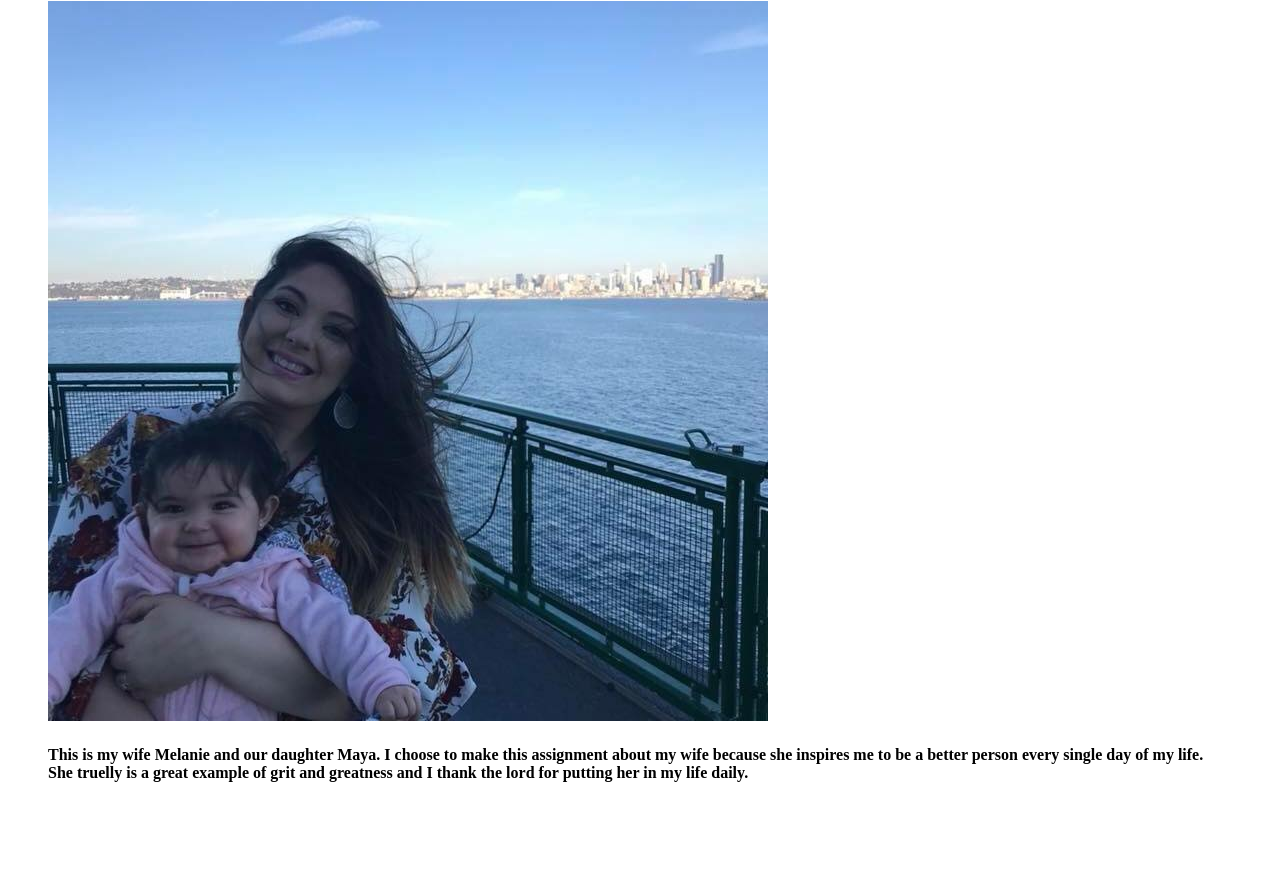
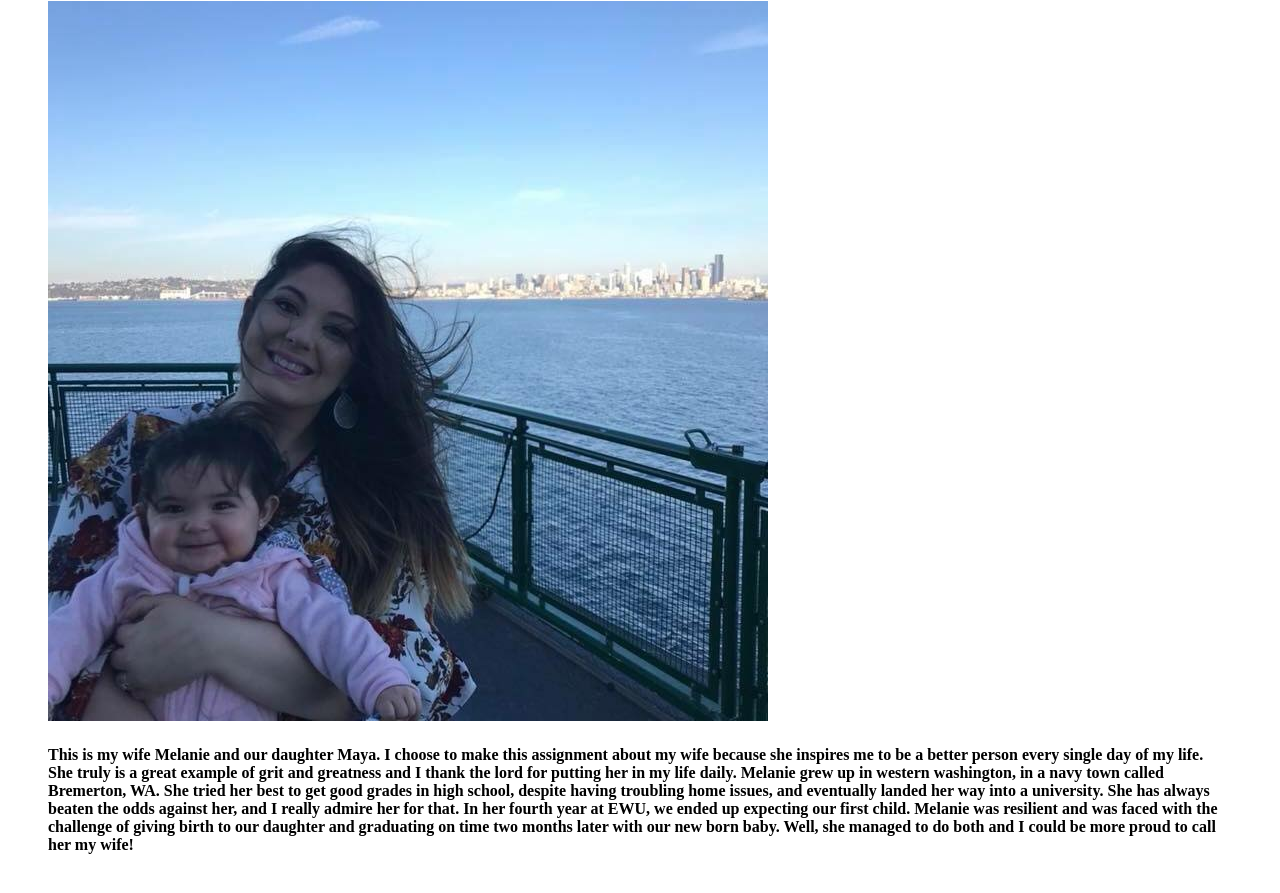
Before and after one commit to cazares509/melanie, a plain HTML site: page index.html in a window 1280 px wide. Shown: the part 113-1006 px from the top of the page. Drawn offline with Linux system fonts and the light colour scheme; a web font is replaced by a local one.

Commit message:
Update index.html

```diff
--- a/index.html
+++ b/index.html
@@ -32,8 +32,7 @@
       <img src="img/melanie1.jpg" alt="">
     </a>
      <p>
-<h4>This is my wife Melanie and our daughter Maya. I choose to make this assignment about my wife because she inspires me to be a better person every single day of my life. She truelly is a great example of grit and greatness and I thank the lord for putting her in my life daily.
-      </h4>
+<h4>This is my wife Melanie and our daughter Maya. I choose to make this assignment about my wife because she inspires me to be a better person every single day of my life. She truly is a great example of grit and greatness and I thank the lord for putting her in my life daily. Melanie grew up in western washington, in a navy town called Bremerton, WA. She tried her best to get good grades in high school, despite having troubling home issues, and eventually landed her way into a university. She has always beaten the odds against her, and I really admire her for that. In her fourth year at EWU, we ended up expecting our first child. Melanie was resilient and was faced with the challenge of giving birth to our daughter and graduating on time two months later with our new born baby. Well, she managed to do both and I could be more proud to call her my wife!      </h4>
     </ul>
 
     </figure>
```
